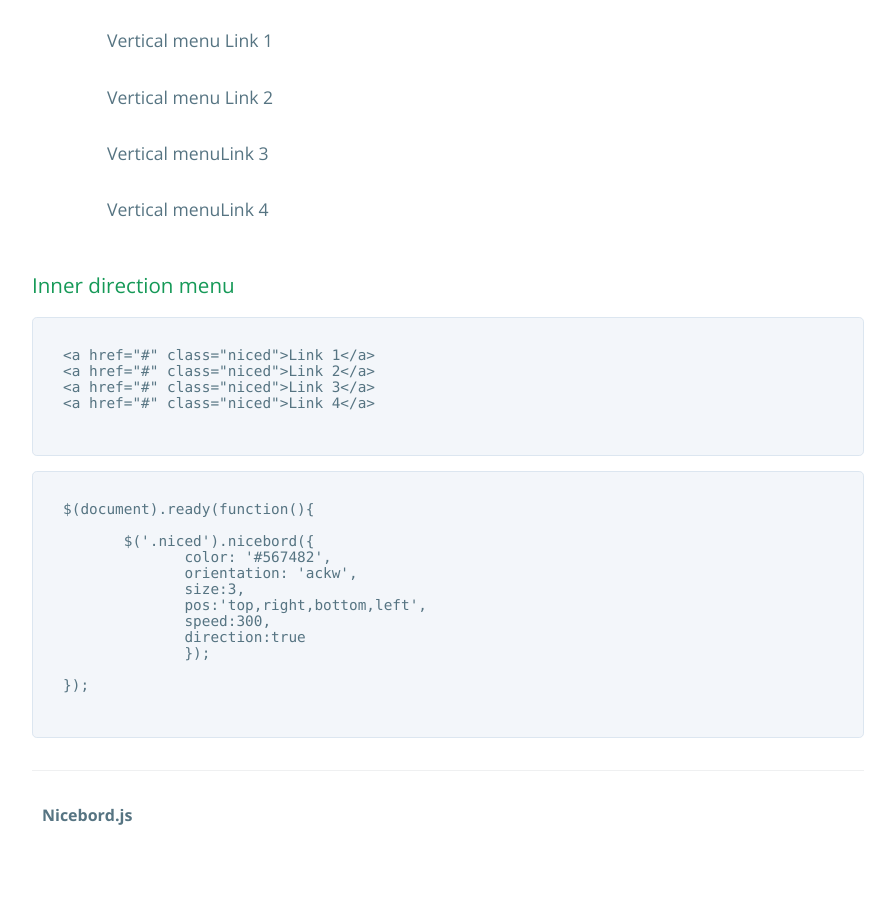
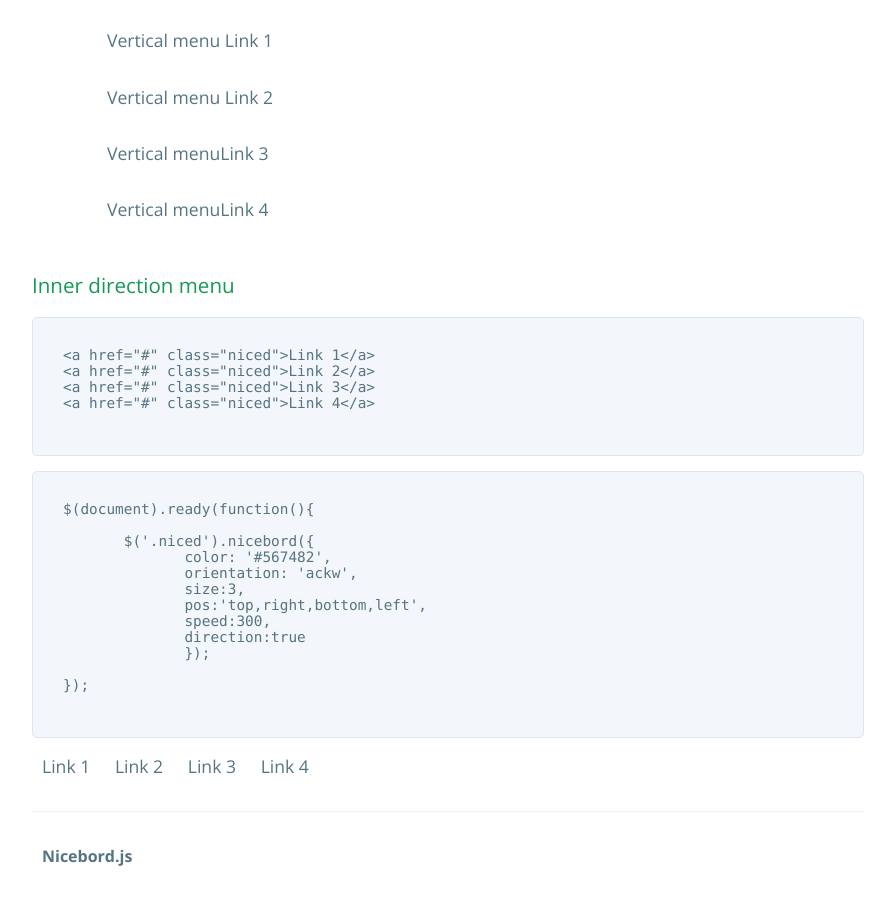
Before and after one commit to dkdevru/nicebord, a Jekyll site: the page built from index.html, in a window 1280 px wide and 900 px high, scrolled down 2847 px. Shown: the whole window, without its empty margins (192-1087 px from the left). Built offline with Jekyll 4.4.1, drawn with Linux system fonts in a browser that asks for light colours; the list of posts is cut into pages by our own code; before the commit the page ends 3706 px from its top, so only the background shows below that.

Commit message:
adding direction examles

```diff
--- a/index.html
+++ b/index.html
@@ -193,6 +193,10 @@
   </code>
   </pre>
 
+    <a href="#" class="niced">Link 1</a>
+  <a href="#" class="niced">Link 2</a>
+  <a href="#" class="niced">Link 3</a>
+  <a href="#" class="niced">Link 4</a>
 
 
    <script type="text/javascript">
```
